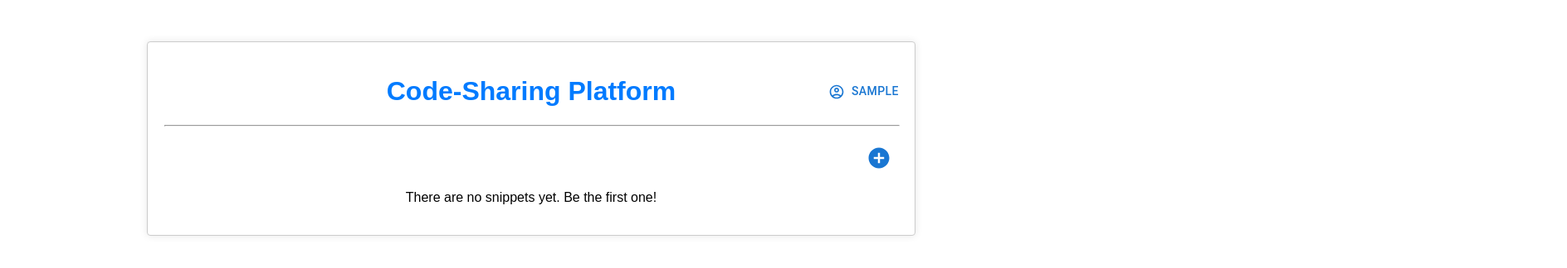
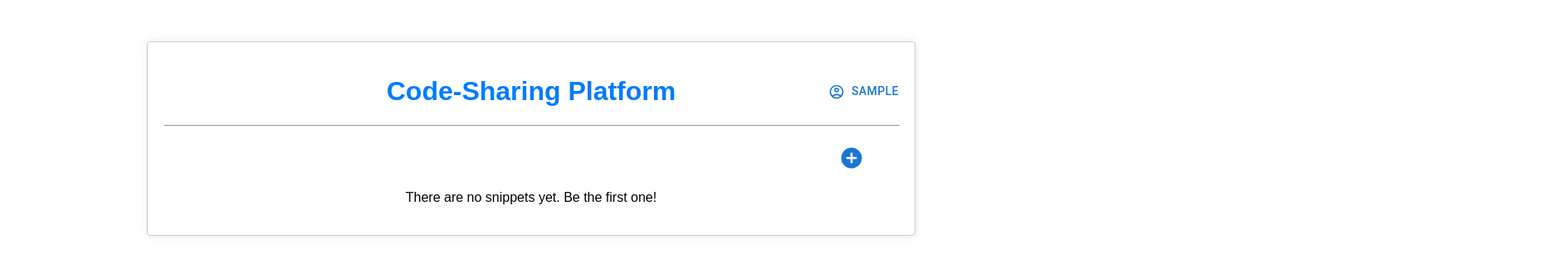
Before and after one commit to VelikanovDev/Code-Sharing-Platform, a React (Create React App) app in the folder frontend/: page /home in a window 1280 px wide. Shown: the top 324 px of the page at 83% size, 1888 px wide, since content can reach past the window. Built offline with nearby package versions, Linux system fonts and the light colour scheme; no server answers; sample sign-in values are in the browser's storage.

Commit message:
rename AccountMenu, add styles

```diff
--- a/frontend/src/components/AppHeader.js
+++ b/frontend/src/components/AppHeader.js
@@ -5,7 +5,7 @@ const AppHeader = ({ isLoggedIn, handleDeleteAll, handleLogout }) => {
   return (
     <header className="AppHeader">
       {isLoggedIn && (
-        <div className={"AccountPanel"}>
+        <div className={"AccountMenu"}>
           <AccountMenu
             username={localStorage.getItem("username")}
             deleteAll={handleDeleteAll}
--- a/frontend/src/pages/HomePage.jsx
+++ b/frontend/src/pages/HomePage.jsx
@@ -8,7 +8,7 @@ const HomePage = ({ username, role, snippetList, deleteSnippet }) => {
   return (
     <div className={"homePage"}>
       <hr />
-      <div style={{ display: "flex", justifyContent: "flex-end" }}>
+      <div className={"addButton"}>
         <IconButton
           aria-label="add"
           onClick={() => {
--- a/frontend/src/styles/App.css
+++ b/frontend/src/styles/App.css
@@ -27,11 +27,16 @@ h2 {
   text-align: center;
 }
 
-.AccountPanel {
+.AccountMenu {
   position: absolute;
   left: 90%;
 }
 
+.addButton {
+  position: relative;
+  left: 91%;
+  display: block;
+}
 
 /*.AppHeader {*/
 /*  display: flex;*/
```
